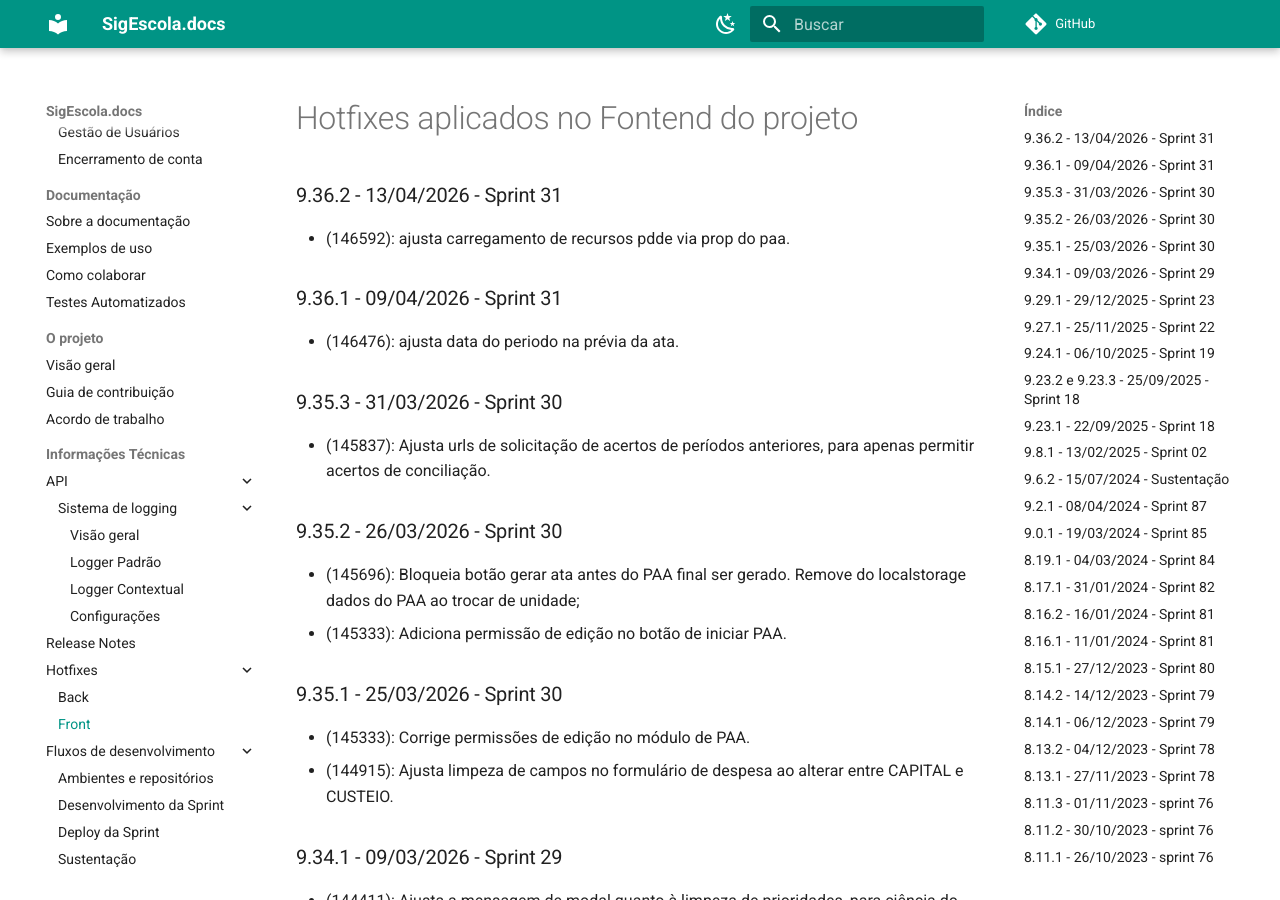
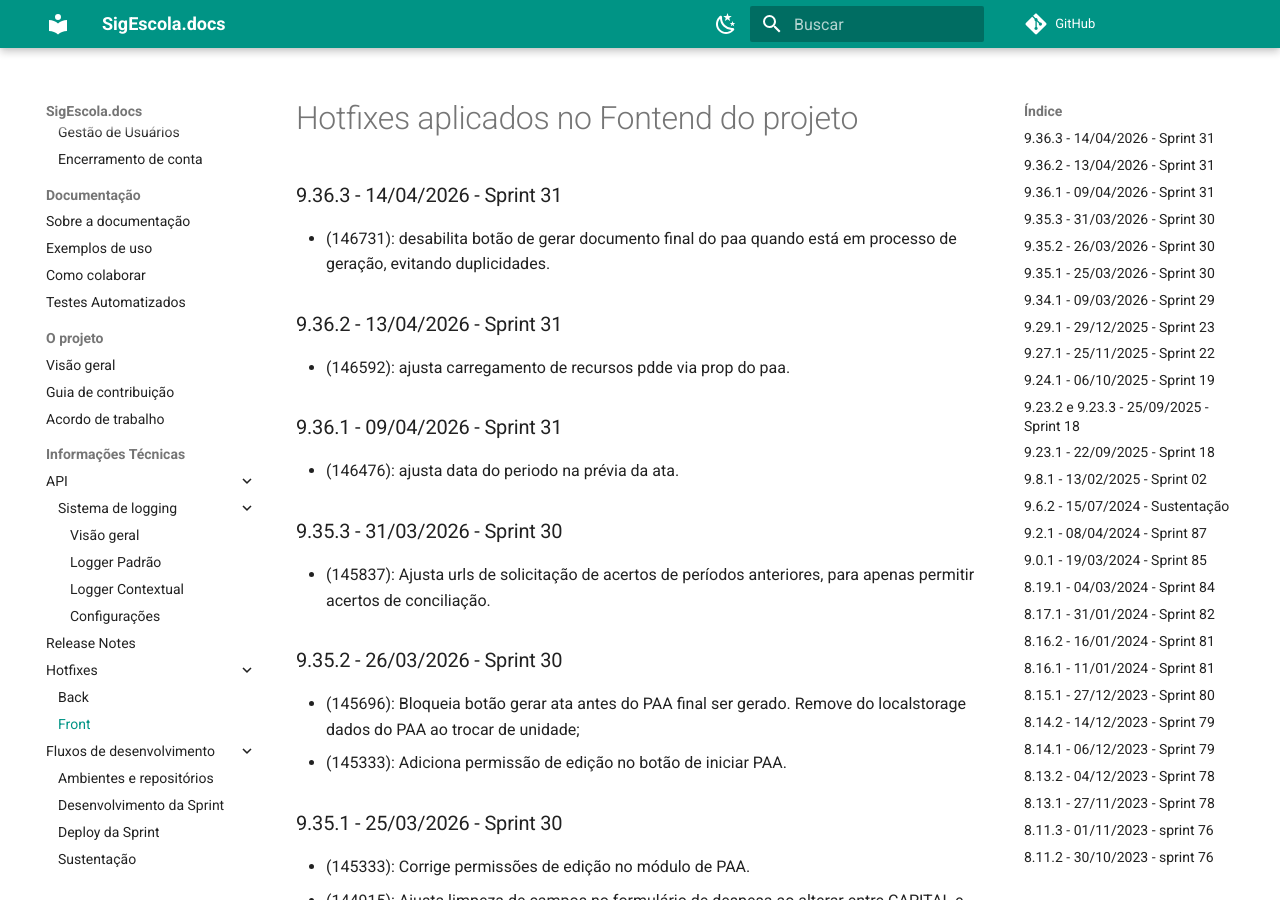
Before and after one commit to prefeiturasp/SME-PTRF-Docs, an MkDocs documentation site: the page built from docs/projeto/hotfixes_front.md, in a window 1280 px wide and 900 px high. Built offline with MkDocs 1.6.1 and Material for MkDocs 9.7.7, drawn with Linux system fonts in a browser that asks for light colours; comment, search, counter and statistics services are not loaded.

Commit message:
Add hotfix for document generation button issue

```diff
--- a/docs/projeto/hotfixes_front.md
+++ b/docs/projeto/hotfixes_front.md
@@ -1,4 +1,7 @@
 # Hotfixes aplicados no Fontend do projeto
+
+### 9.36.3 - 14/04/2026 - Sprint 31
+* (146731): desabilita botão de gerar documento final do paa quando está em processo de geração, evitando duplicidades.
 
 ### 9.36.2 - 13/04/2026 - Sprint 31
 * (146592): ajusta carregamento de recursos pdde via prop do paa.
```
